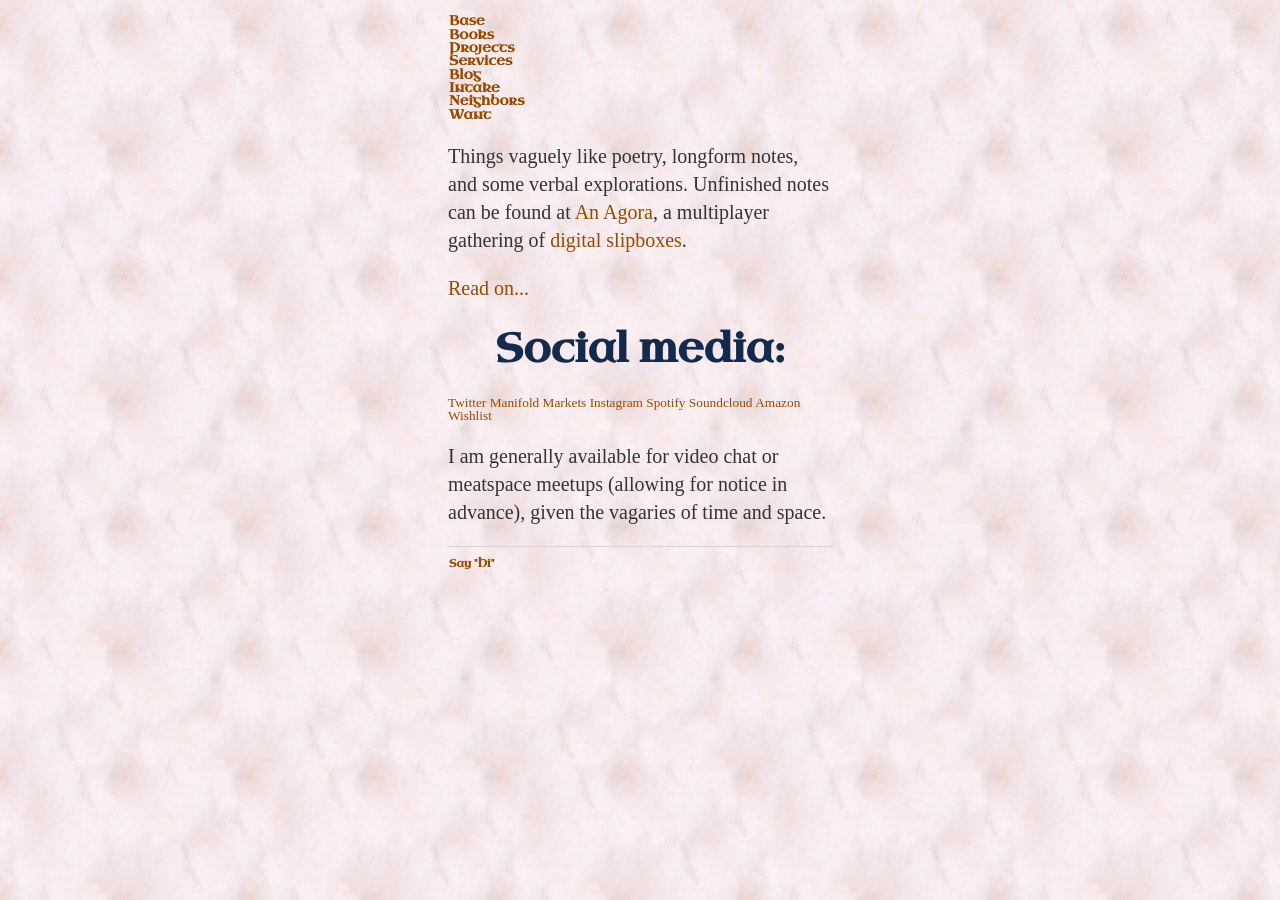
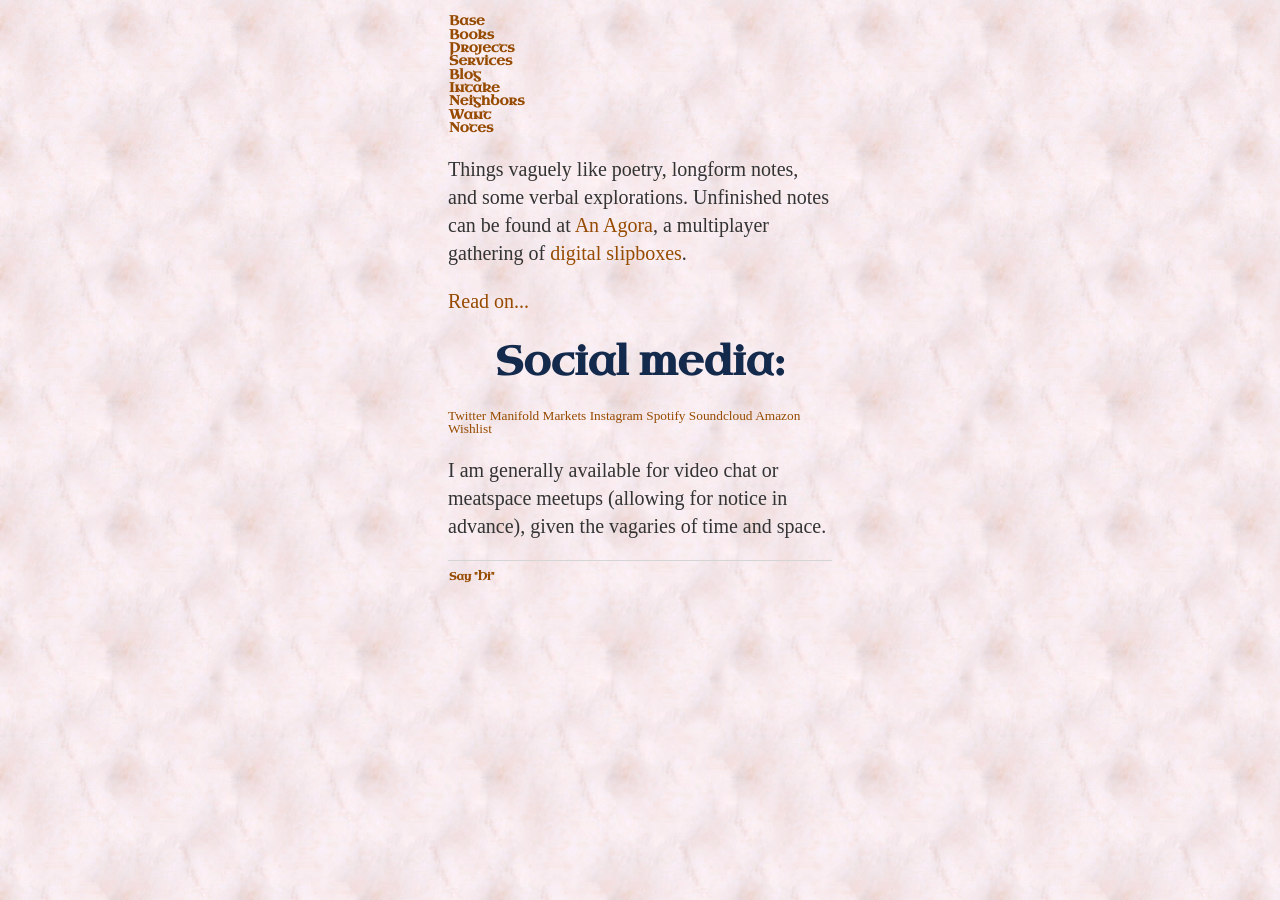
Before and after one commit to ray-dorai/ray-dorai.github.io, a Jekyll site: the page built from index.html, in a window 1280 px wide. Built offline with Jekyll 4.4.1, drawn with Linux system fonts in a browser that asks for light colours; some web fonts are replaced.

Commit message:
Update default.html

```diff
--- a/_layouts/default.html
+++ b/_layouts/default.html
@@ -19,6 +19,8 @@
 			<li><a href="/intake.html">Intake</a></li>
 			<li><a href="/neighbors.html">Neighbors</a></li>
 			<li><a href="/want.html">Want</a></li>
+			<li><a href="https://anagora.org/@forshaper">Notes</a></li>
+
     		</ul>
 		</nav>
 		<div class="container">
```
